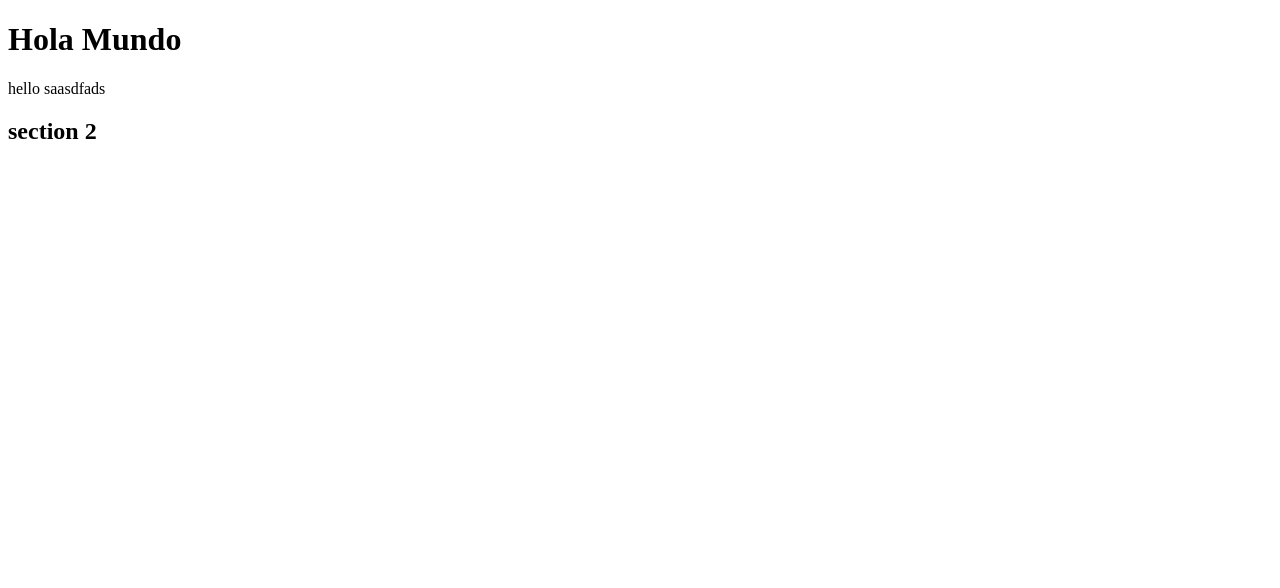
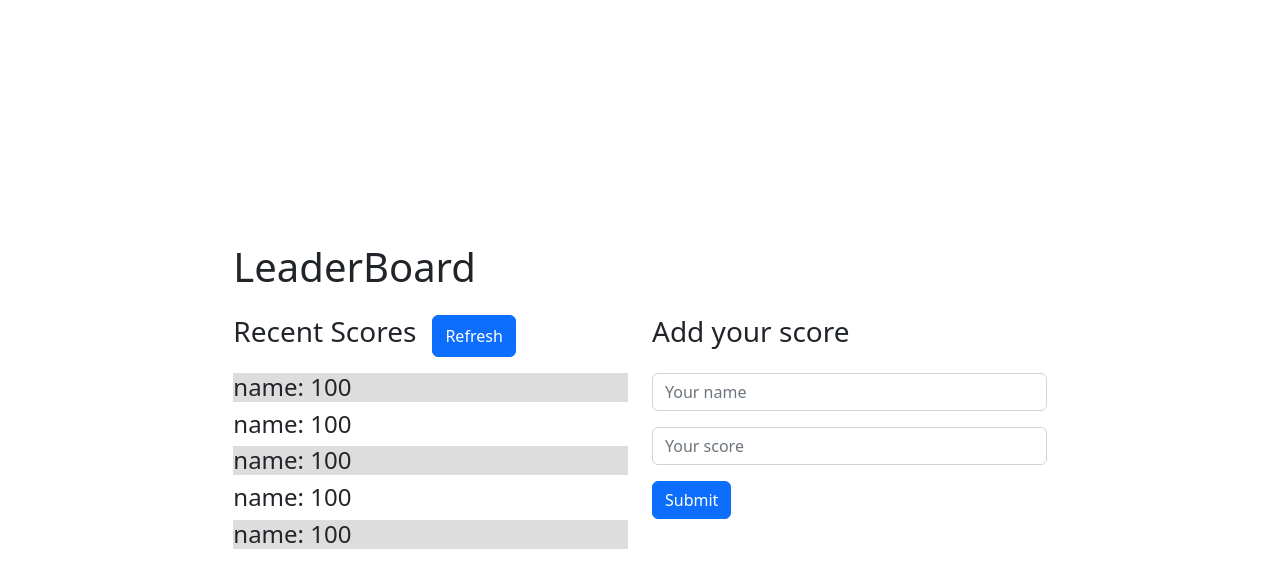
Before and after one commit to benja27/LeaderBoard, a website built with webpack: page src/index.html in a window 1280 px wide. Built offline with nearby package versions, Linux system fonts and the light colour scheme.

Commit message:
add basic structure

```diff
--- a/src/index.css
+++ b/src/index.css
@@ -1,4 +1,4 @@
-/* body{
-  background-color: black;
-  color: white;
-} */
+
+.score:nth-child(odd){
+  background-color: #ddd;
+}
--- a/src/index.html
+++ b/src/index.html
@@ -1,16 +1,87 @@
-<!DOCTYPE html>
+<!doctype html>
 <html lang="en">
+
 <head>
-  <meta charset="UTF-8">
-  <meta http-equiv="X-UA-Compatible" content="IE=edge">
-  <meta name="viewport" content="width=device-width, initial-scale=1.0">
-  <title>Document</title>
+  <title>Title</title>
+  <!-- Required meta tags -->
+  <meta charset="utf-8">
+  <meta name="viewport" content="width=device-width, initial-scale=1, shrink-to-fit=no">
+
+  <!-- Bootstrap CSS v5.2.1 -->
+  <link href="https://cdn.jsdelivr.net/npm/bootstrap@5.2.1/dist/css/bootstrap.min.css" rel="stylesheet"
+    integrity="sha384-iYQeCzEYFbKjA/T2uDLTpkwGzCiq6soy8tYaI1GyVh/UjpbCx/TYkiZhlZB6+fzT" crossorigin="anonymous">
+
 </head>
+
 <body>
-  <h1>Hola Mundo</h1>
-  <p>hello saasdfads</p>
-  <section>
-    <h2>section 2</h2>
-  </section>
+  <header>
+    <!-- place navbar here -->
+  </header>
+
+  <main class="vh-100 container-fluid d-flex align-items-center justify-content-center" >
+    <div class="row col-8">
+
+      <div class="col-12">
+        <h1>LeaderBoard</h1>
+      </div>
+
+      <div class="col-12 col-sm-6 ">
+
+        <div class="d-flex gap-3 py-3" >
+          <h3>Recent Scores</h3>
+          <button type="button" class="btn btn-primary">Refresh</button>
+        </div>
+
+        <section class="scores">
+          <div class="score" >
+            <h4>name: 100</h4>
+          </div class="score">
+          <div>
+            <h4>name: 100</h4>
+          </div>
+          <div class="score">
+            <h4>name: 100</h4>
+          </div>
+          <div class="score">
+            <h4>name: 100</h4>
+          </div>
+          <div class="score">
+            <h4>name: 100</h4>
+          </div>
+         </div>
+        </section>
+
+
+       <div class="col-12 col-sm-6">
+        <form action="">
+          <h3 class="py-3" >Add your score</h3>
+          <div class="mb-3">
+            <input type="text" class="form-control" name="" id="name" aria-describedby="helpId" placeholder="Your name">
+
+          </div>
+          <div class="mb-3">
+            <input type="text" class="form-control" name="" id="score" aria-describedby="helpId" placeholder="Your score">
+          </div>
+          <button type="submit" class="btn btn-primary">Submit</button>
+        </form>
+       </div>
+
+    </div>
+  </main>
+
+  <footer>
+    <!-- place footer here -->
+  </footer>
+
+
+  <!-- Bootstrap JavaScript Libraries -->
+  <script src="https://cdn.jsdelivr.net/npm/@popperjs/core@2.11.6/dist/umd/popper.min.js"
+    integrity="sha384-oBqDVmMz9ATKxIep9tiCxS/Z9fNfEXiDAYTujMAeBAsjFuCZSmKbSSUnQlmh/jp3" crossorigin="anonymous">
+  </script>
+
+  <script src="https://cdn.jsdelivr.net/npm/bootstrap@5.2.1/dist/js/bootstrap.min.js"
+    integrity="sha384-7VPbUDkoPSGFnVtYi0QogXtr74QeVeeIs99Qfg5YCF+TidwNdjvaKZX19NZ/e6oz" crossorigin="anonymous">
+  </script>
 </body>
+
 </html>
```
